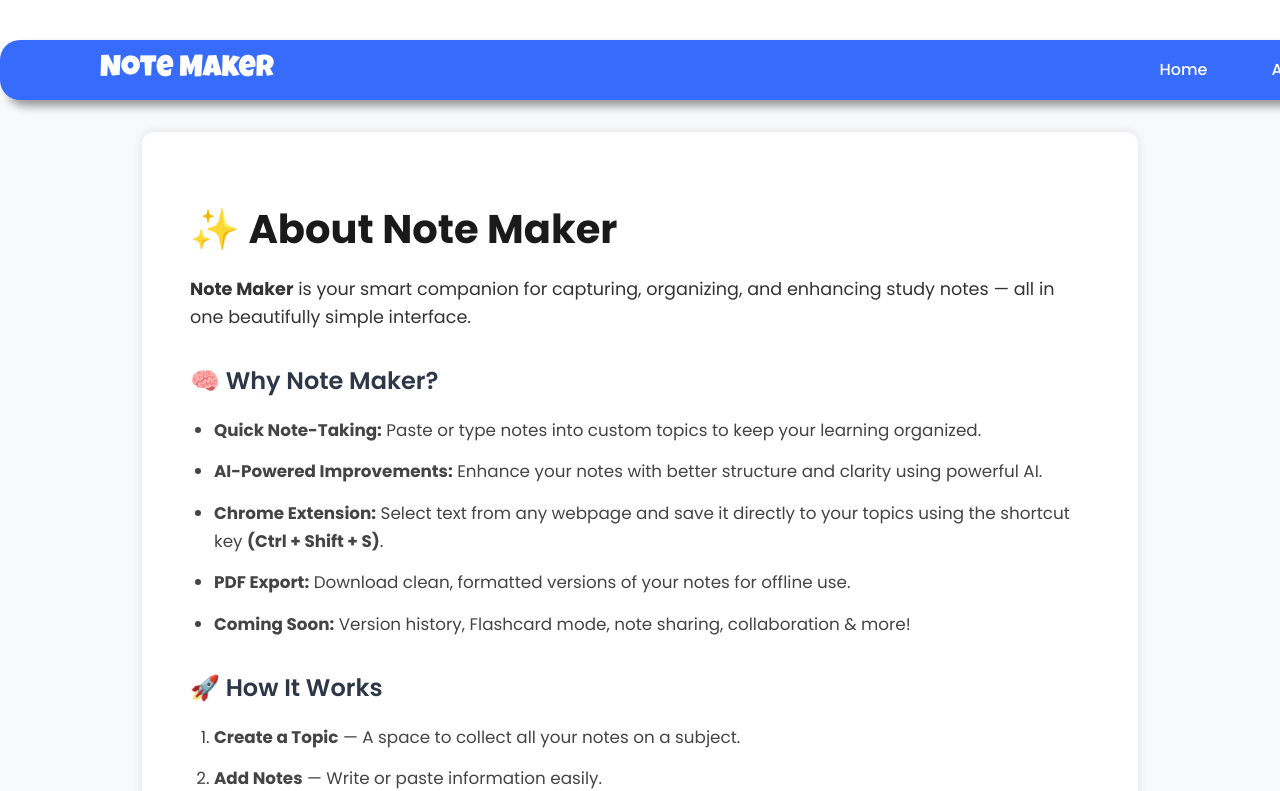
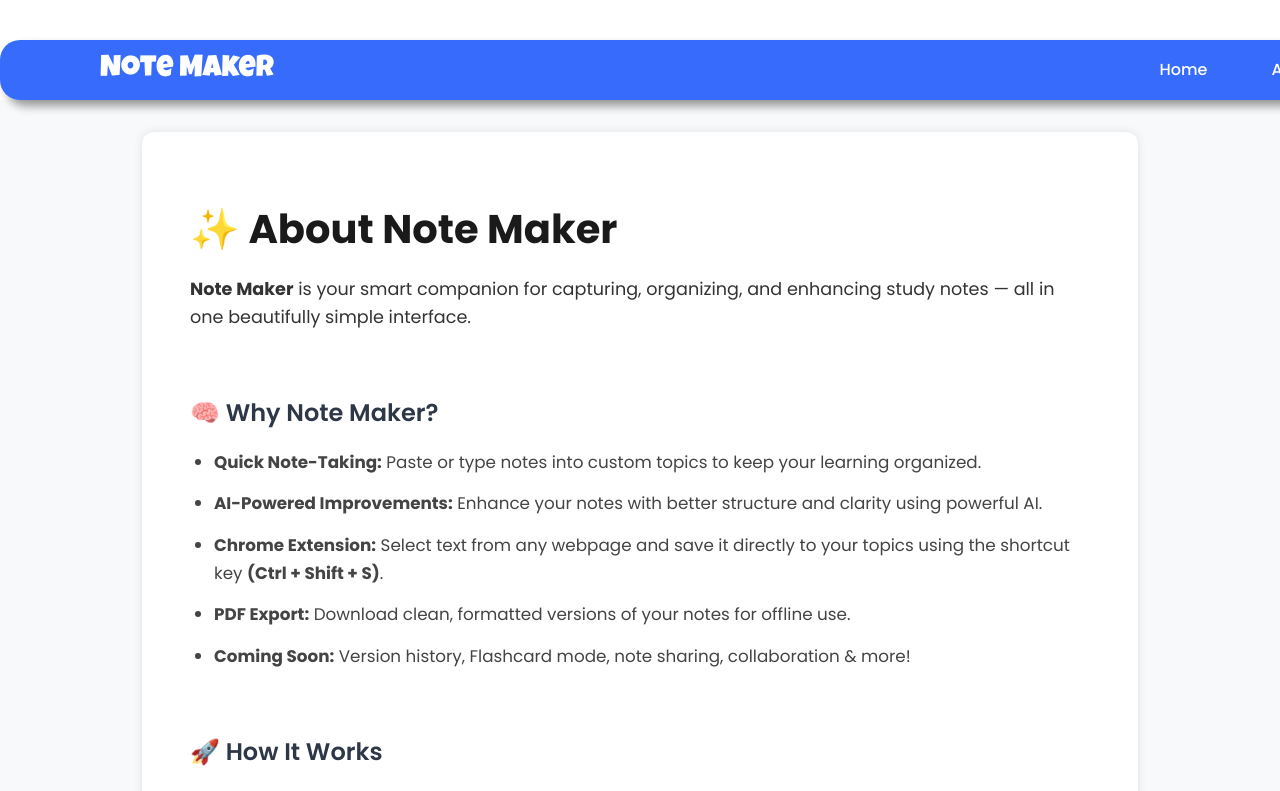
Before and after one commit to Rajat-264/note-maker-frontend, a React (Vite) app: page /about in a window 1280 px wide. Shown: the top 791 px of the page. Built offline with nearby package versions, Linux system fonts and the light colour scheme; a web font is replaced by a local one.

Commit message:
About page added

```diff
--- a/src/pages/About.css
+++ b/src/pages/About.css
@@ -8,8 +8,8 @@
   font-family: 'Poppins', sans-serif;
   padding: 2rem;
   box-sizing: border-box;
-  margin-top: 100px;
-    overflow-x: hidden;
+  margin: 100px 0px;
+  overflow-x: hidden;
 }
 
 .about-container {
@@ -39,7 +39,7 @@
 .about-text {
   font-size: 1.1rem;
   color: #333;
-  margin-bottom: 2rem;
+  margin-bottom: 4rem;
   margin-top: 1.5rem;
   line-height: 1.6;
 }
@@ -50,7 +50,7 @@
   font-size: 1.05rem;
   color: #444;
   line-height: 1.7;
-  margin-bottom: 2rem;
+  margin-bottom: 4rem;
 
 }
 
```
